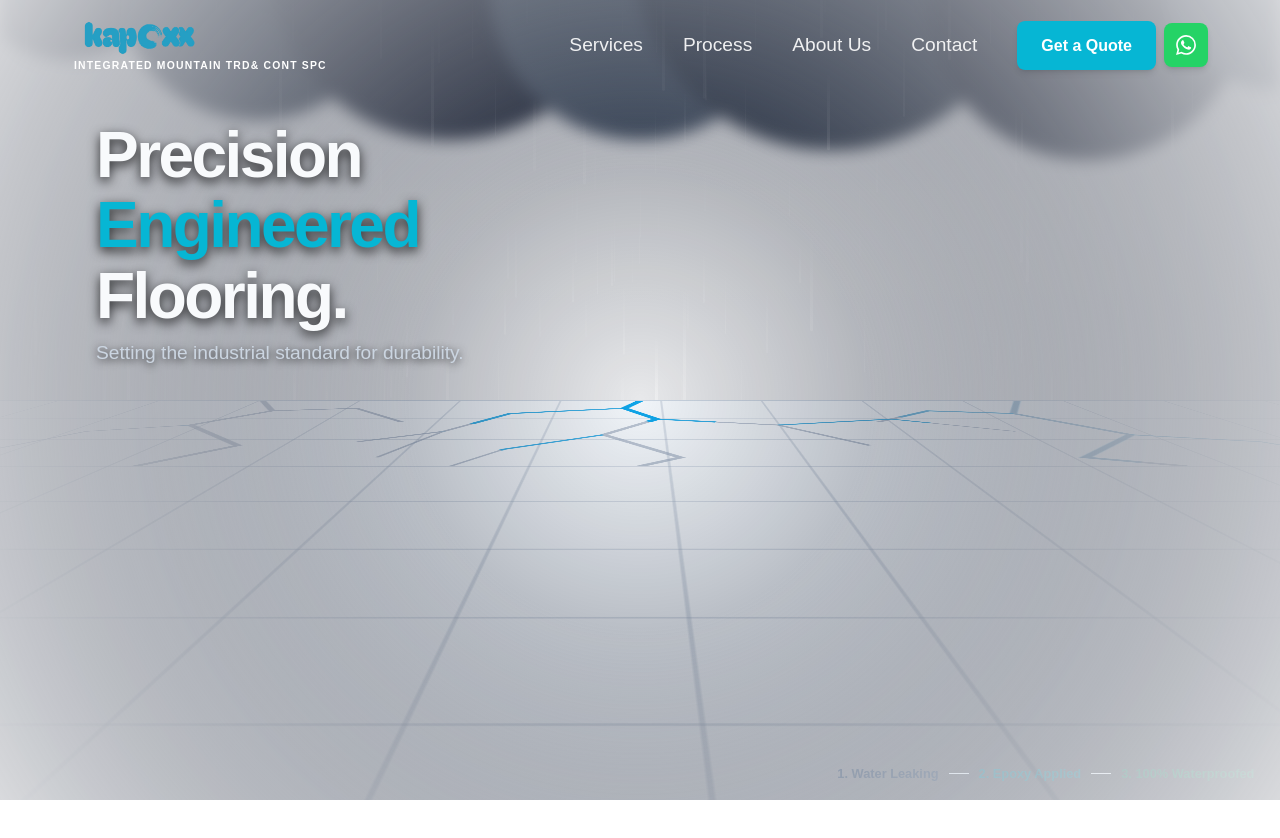
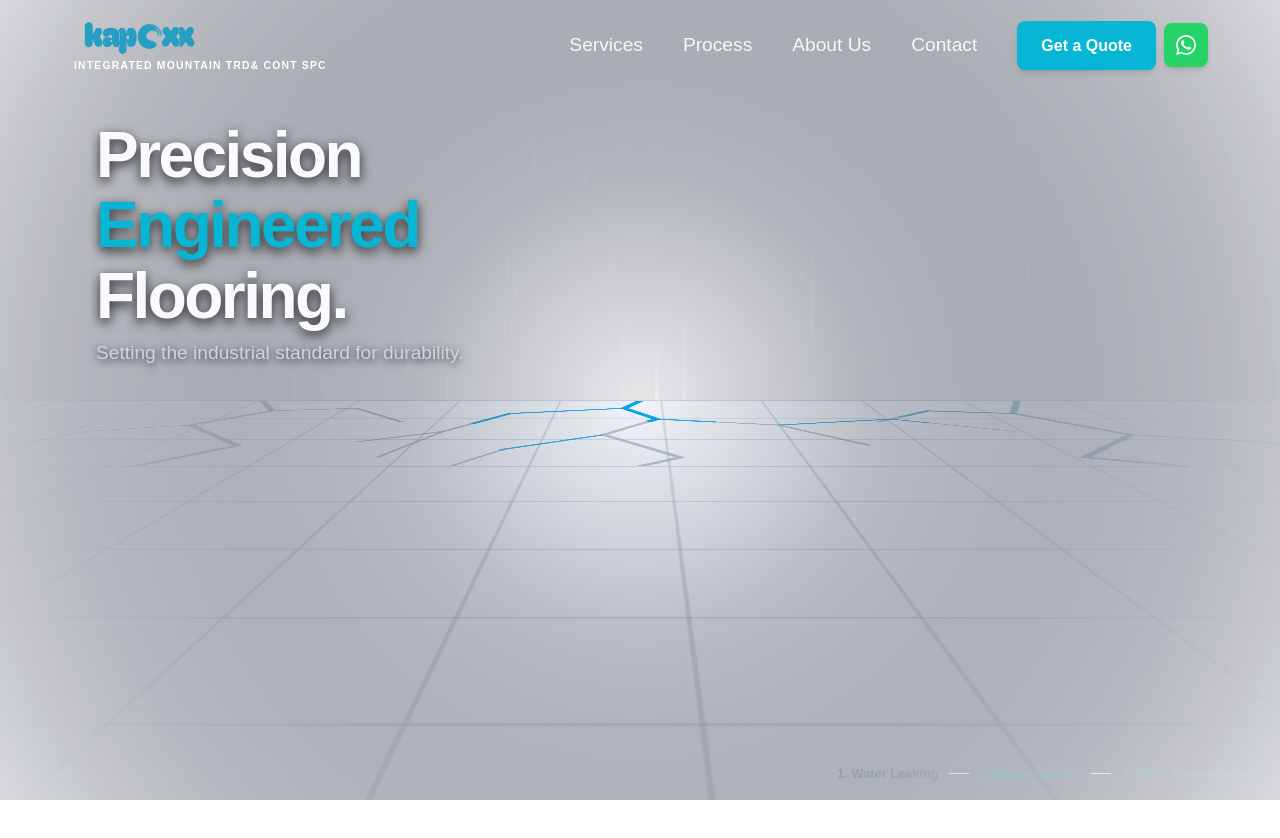
Before and after one commit to NIZAMMAC/kapoxx, a React (Vite) app: page / in a window 1280 px wide. Shown: the top 838 px of the page. Built offline with nearby package versions, Linux system fonts and the light colour scheme.

Commit message:
Remove physical cloud shapes and dark cloud overlay

```diff
--- a/src/components/AnimatedHeroBackground.jsx
+++ b/src/components/AnimatedHeroBackground.jsx
@@ -44,25 +44,6 @@ export default function AnimatedHeroBackground({ progress }) {
 
     return (
         <div style={{ position: 'absolute', top: 0, left: 0, width: '100%', height: '100%', overflow: 'hidden', zIndex: 0, backgroundColor: '#0f172a' }}>
-
-            {/* Stormy Dark Clouds Background Overlay */}
-            <motion.div style={{
-                position: 'absolute',
-                top: 0, left: 0, width: '100%', height: '60vh',
-                background: 'linear-gradient(to bottom, rgba(15, 23, 42, 1), rgba(30, 41, 59, 0.9), transparent)',
-                zIndex: 0
-            }}></motion.div>
-
-            {/* Physical SVG Cloud Shapes */}
-            <motion.svg width="100%" height="30vh" style={{ position: 'absolute', top: '-5vh', left: 0, zIndex: 1, filter: 'blur(8px)', opacity: 0.9 }}>
-                <circle cx="5%" cy="0" r="100" fill="#0f172a" />
-                <circle cx="20%" cy="20" r="140" fill="#1e293b" />
-                <circle cx="35%" cy="0" r="180" fill="#0f172a" />
-                <circle cx="50%" cy="30" r="150" fill="#334155" />
-                <circle cx="65%" cy="-10" r="200" fill="#1e293b" />
-                <circle cx="85%" cy="40" r="160" fill="#0f172a" />
-                <circle cx="100%" cy="10" r="120" fill="#334155" />
-            </motion.svg>
 
             {/* Ambient Lightning Flashes (Full Screen) */}
             <motion.div
```
